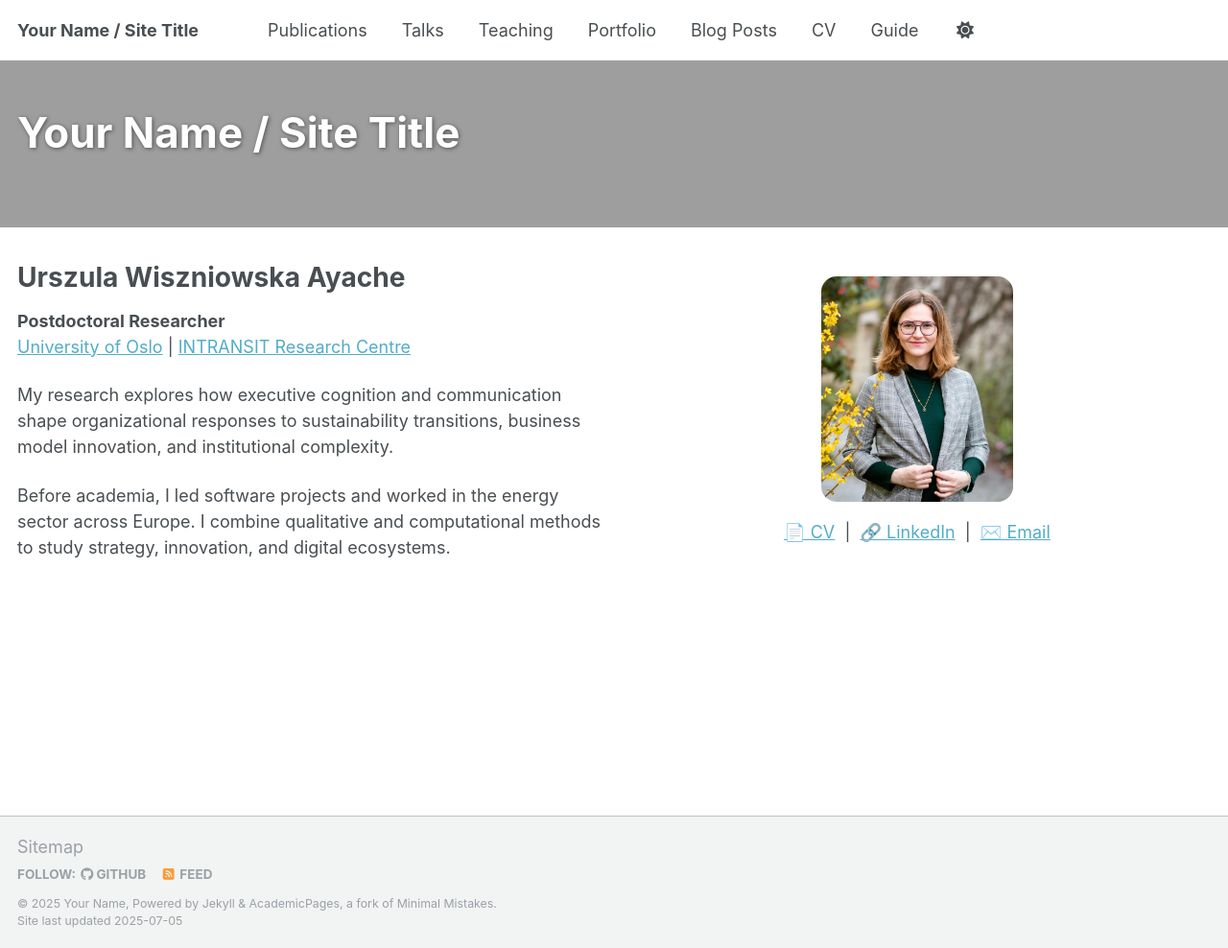
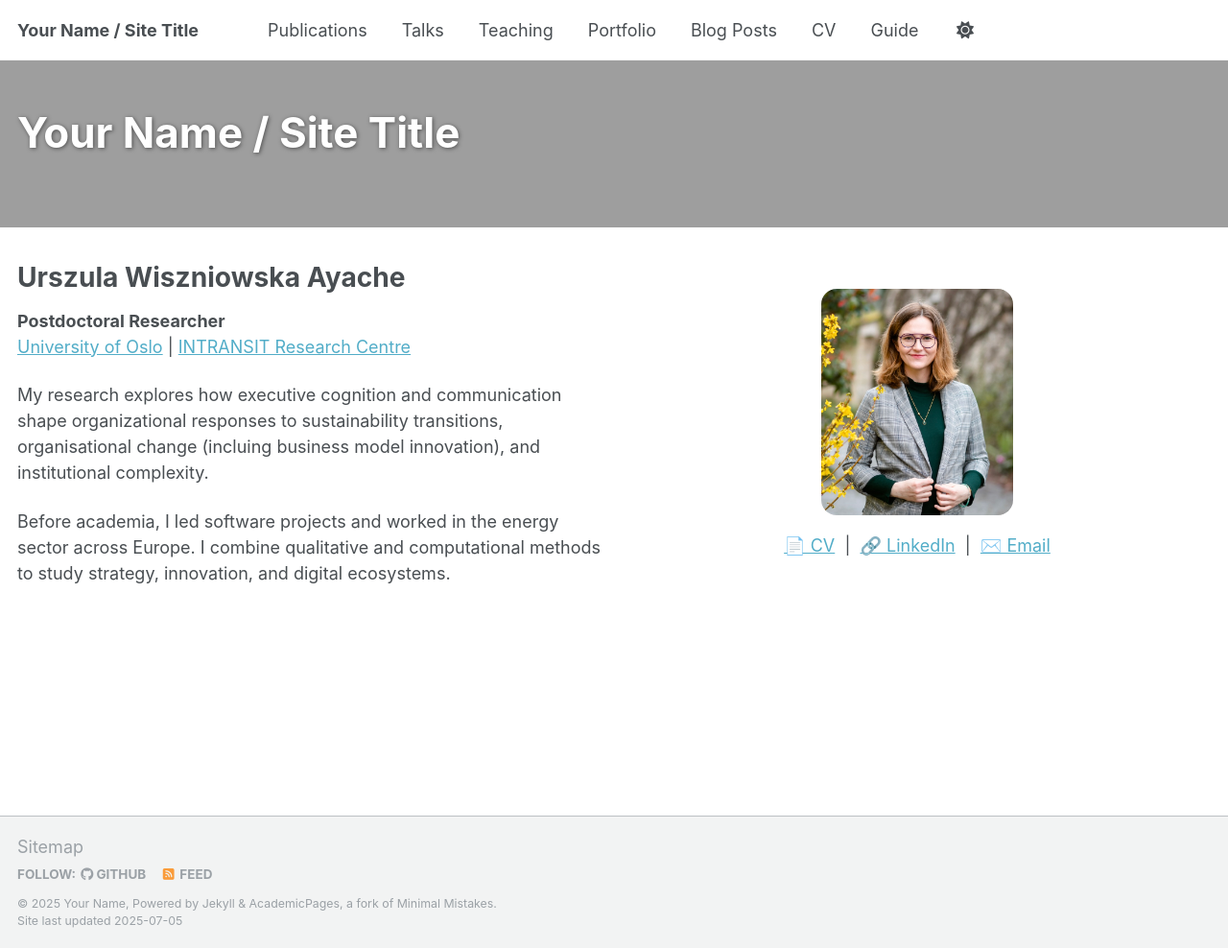
Before and after one commit to urszulawiszniowskaayache/urszulawiszniowskaayache.github.io, a Jekyll site: the page built from index.md, in a window 1280 px wide and 988 px high. Shown: the whole window at 96% size. Built offline with Jekyll 4.4.1, drawn with Linux system fonts in a browser that asks for light colours; a script that is not in the unit is left out.

Commit message:
Update index.md

```diff
--- a/index.md
+++ b/index.md
@@ -13,7 +13,7 @@ header:
     <p><strong>Postdoctoral Researcher</strong><br>
     <a href="https://www.uio.no/english/" target="_blank">University of Oslo</a> | <a href="https://www.sv.uio.no/tik/english/research/centre/intransit/" target="_blank">INTRANSIT Research Centre</a></p>
 
-    <p>My research explores how executive cognition and communication shape organizational responses to sustainability transitions, business model innovation, and institutional complexity.</p>
+    <p>My research explores how executive cognition and communication shape organizational responses to sustainability transitions, organisational change (incluing business model innovation), and institutional complexity.</p>
 
     <p>Before academia, I led software projects and worked in the energy sector across Europe. I combine qualitative and computational methods to study strategy, innovation, and digital ecosystems.</p>
   </div>
```
